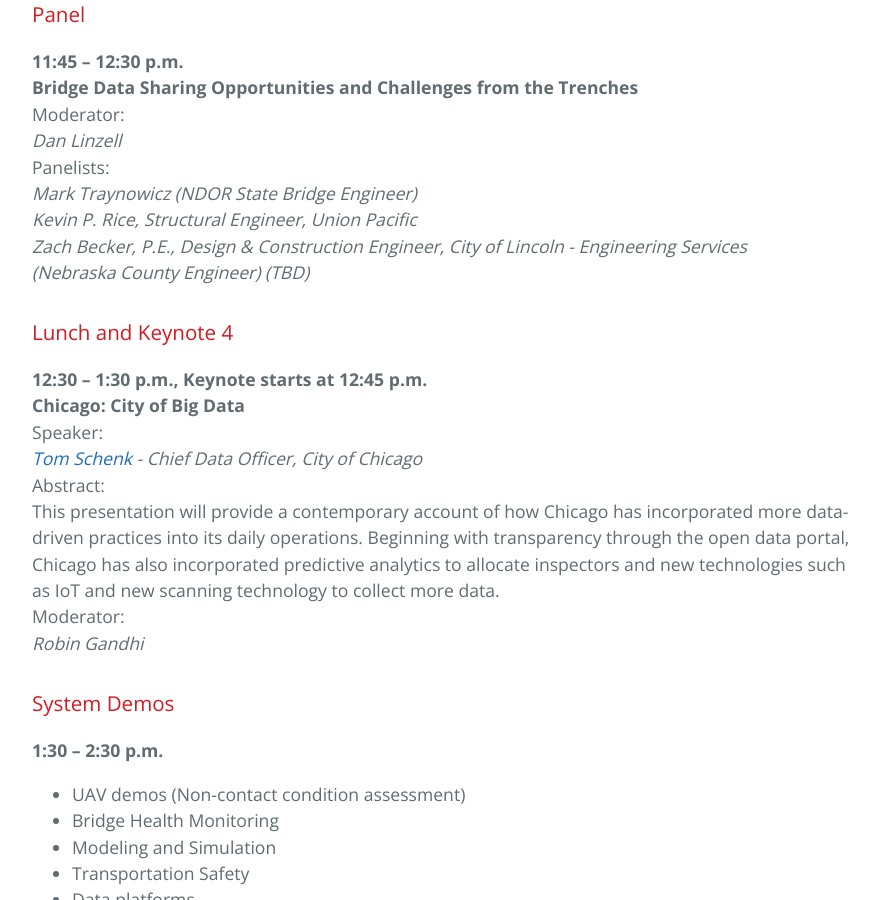
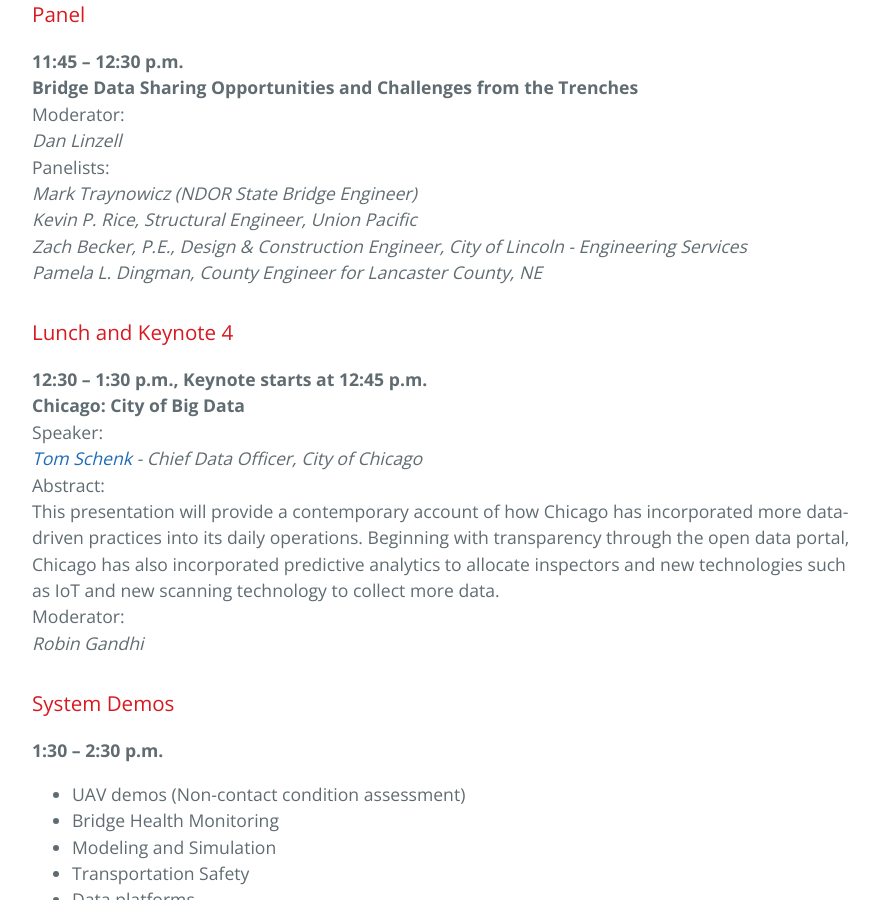
Before and after one commit to BridgingBigData/BridgingBigData.github.io, a Jekyll site: the page built from pages/bbd2016agenda.md, in a window 1280 px wide and 900 px high, scrolled down 2242 px. Shown: the whole window, without its empty margins (192-1071 px from the left). Built offline with Jekyll 4.4.1, drawn with Linux system fonts in a browser that asks for light colours.

Commit message:
Update bbd2016agenda.md

```diff
--- a/pages/bbd2016agenda.md
+++ b/pages/bbd2016agenda.md
@@ -69,7 +69,7 @@
 _Mark Traynowicz (NDOR State Bridge Engineer)
 Kevin P. Rice, Structural Engineer, Union Pacific
 Zach Becker, P.E., Design & Construction Engineer, City of Lincoln - Engineering Services
-(Nebraska County Engineer) (TBD)_
+Pamela L. Dingman, County Engineer for Lancaster County, NE_
 
 ### Lunch and Keynote 4
 **12:30 – 1:30 p.m., Keynote starts at 12:45 p.m.
```
